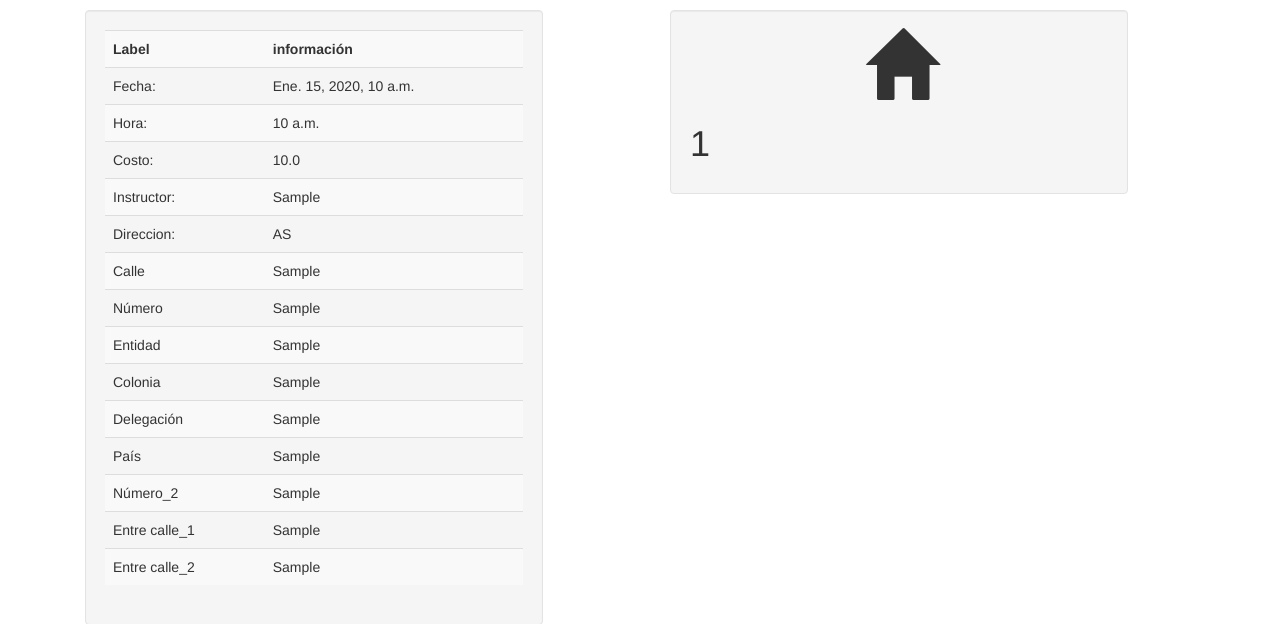
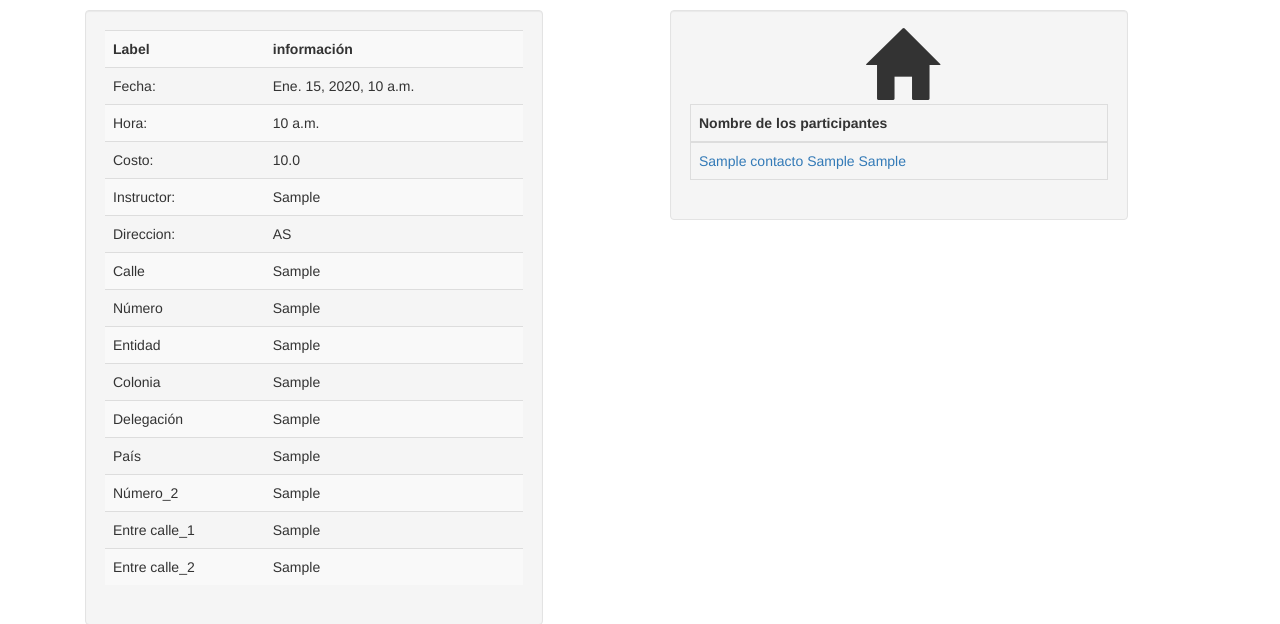
Before and after one commit to lemontiel/DjangoOBMEX, a Django app: page /course/1/ in a window 1280 px wide. Shown: the part 70-694 px from the top of the page. Run offline with Django 3.2, Linux system fonts and the light colour scheme; tables that the repository leaves empty hold one stand-in row (values such as "Sample post"); some libraries are stand-ins or nearby versions.

Commit message:
Changes to be committed: 	modified:   aplicacionobmex/templates/course.html 	modified:   aplicacionobmex/templates/courseform.html

```diff
--- a/aplicacionobmex/templates/course.html
+++ b/aplicacionobmex/templates/course.html
@@ -42,8 +42,17 @@
 {%block right_panel%}
 <span class="glyphicon glyphicon-home" style="padding-left:42%; font-size: 5em;"></span>
 
-{% for r in course.participantes.all %}
-<h1>{{ r.id_Contacto }}</h1>
-{% endfor %}
+<table class="table table-bordered">
+	<thead>
+		<th>Nombre de los participantes</th>
+	</thead>
+	<tbody>
+		{% for participante in course.participantes.all %}
+		<tr>
+		<td><a href="{% url 'contactpage' contactID=participante.id_Contacto %}">{{ participante.nombre }} {{ participante.apellidoP }} {{ participante.apellidoM }}</a></td>
+		</tr>
+		{% endfor %}
+	</tbody>
+</table>
 
 {%endblock%}
--- a/aplicacionobmex/templates/courseform.html
+++ b/aplicacionobmex/templates/courseform.html
@@ -20,7 +20,6 @@
     	<th>Hora</th>
     	<th>Costo</th>
     	<th>Direcci&oacute;n</th>
-        <th>Participantes</th>
     </thead>
     <tbody>
     	{% for curso in course %}
@@ -29,7 +28,6 @@
             <td>{{ curso.hora }}</td>
             <td>{{ curso.costo }}</td>
             <td>{{ curso.direccion }}</td>
-            <td>{{ curso.participantes }}</td>
             <td><button type="button" class="btn btn-danger">Eliminar</button></td>
         </tr>
         {% endfor %}
```
